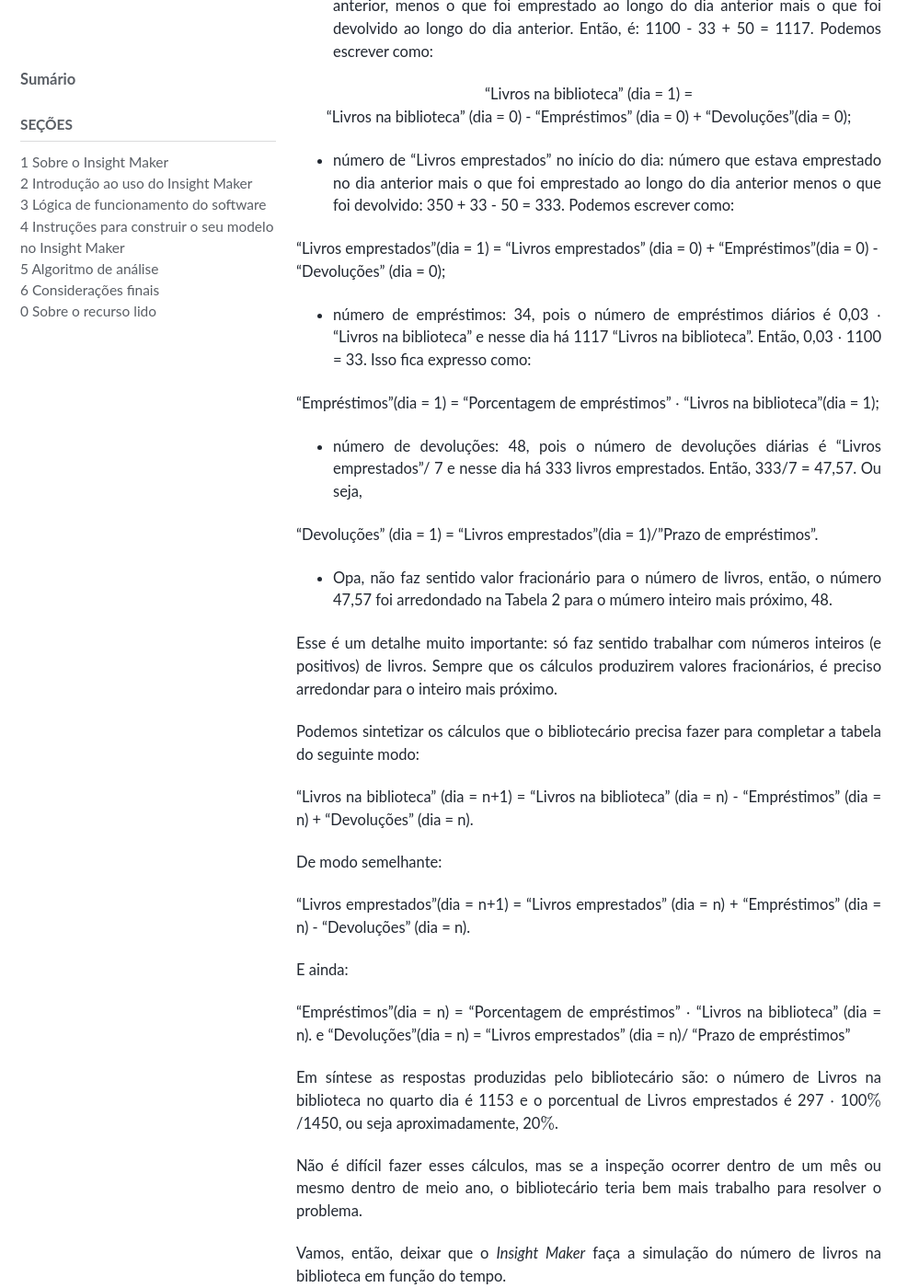
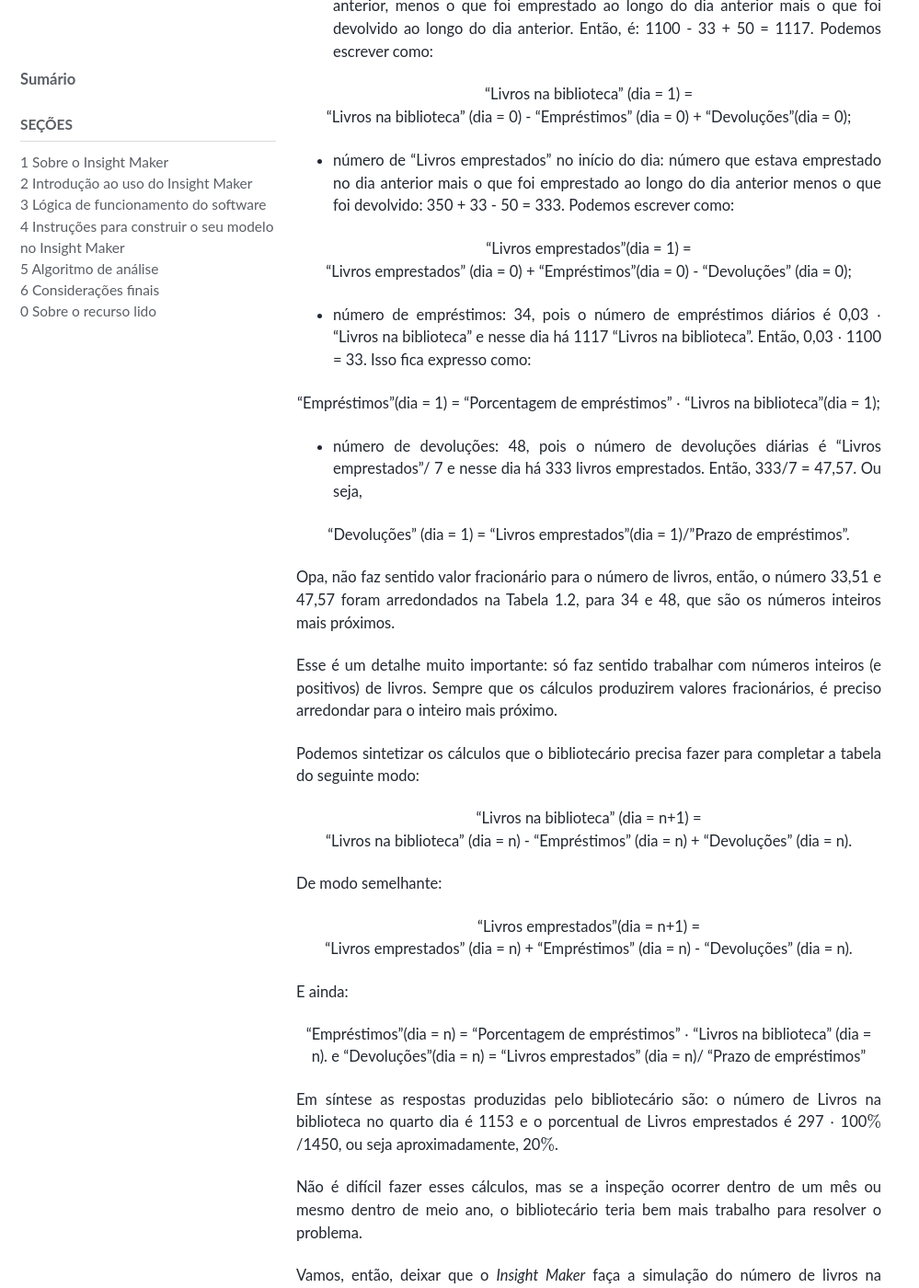
Before and after one commit to milenalauschner/MM, a Jekyll site: the page built from _pages/funcionamento.md, in a window 1280 px wide and 1400 px high, scrolled down 4397 px. Shown: the whole window at 92% size, without its empty margins (0-999 px from the left). Built offline with Jekyll 4.4.1, drawn with Linux system fonts in a browser that asks for light colours; cached includes are drawn as plain includes; nearby versions of some CDN libraries; some web fonts are replaced; formulas are drawn with MathJax 3; some of the changed text lies outside the part shown.

Commit message:
Update funcionamento.md

```diff
--- a/_pages/funcionamento.md
+++ b/_pages/funcionamento.md
@@ -37,10 +37,10 @@ Existem também componentes que podem influenciar no comportamento de um fluxo.
 Na Figura 1.2 também aparecem linhas pontilhadas que representam as ligações entre variável e fluxo. Essas ligações são denominadas _links_. Todas as variáveis do sistema são ligadas ao fluxo por meio de _links_. Os _links_ não servem estritamente para conectar variáveis aos fluxos, mas também podem indicar como um estoque influencia em outro ou como uma variável compõe outra variável. Ou seja, fazem ligações entre diferentes componentes.
 {: .text-justify}
 
-As componentes apresentadas até aqui são sintetizadas na Tabela 1.
+As componentes apresentadas até aqui são sintetizadas na Tabela 1.1.
 {: .text-justify}
 
-Tabela 1: Resumo dos componentes do diagrama _stock-flow_
+Tabela 1.1: Resumo dos componentes do diagrama _stock-flow_
 {: .text-center}
 
 |  Componente |                     Descrição                 |
@@ -124,41 +124,50 @@ Na segunda linha os estoques de livros na biblioteca e emprestados deverão ser
 * número de "Livros emprestados" no início do dia: número que estava emprestado no dia anterior mais o que foi emprestado ao longo do dia anterior menos o que foi devolvido: 350 + 33 - 50 = 333. Podemos escrever como:
 {: .text-justify}
 
-"Livros emprestados"(dia = 1) = "Livros emprestados" (dia = 0) + "Empréstimos"(dia = 0) - "Devoluções" (dia = 0);
+"Livros emprestados"(dia = 1) =<br />
+"Livros emprestados" (dia = 0) + "Empréstimos"(dia = 0) - "Devoluções" (dia = 0);
+{: .text-center}
 
 * número de empréstimos: 34, pois o número de empréstimos diários é 0,03 $$\cdot$$ "Livros na biblioteca" e nesse dia há  1117 "Livros na biblioteca". Então, 0,03 $$\cdot$$ 1100 = 33. Isso fica expresso como:
 {: .text-justify}
 
 "Empréstimos"(dia = 1) = "Porcentagem de empréstimos" $$\cdot$$ "Livros na biblioteca"(dia = 1);
+{: .text-center}
 
 * número de devoluções: 48, pois o número de devoluções diárias é "Livros emprestados"/ 7 e nesse dia há 333 livros emprestados. Então, 333/7 = 47,57.  Ou seja,
 {: .text-justify}
 
  "Devoluções" (dia = 1) = "Livros emprestados"(dia = 1)/"Prazo de empréstimos".
+{: .text-center}
 
-* Opa, não faz sentido valor fracionário para o número de livros, então, o número 47,57 foi arredondado na Tabela 2 para o múmero inteiro mais próximo, 48.
+Opa, não faz sentido valor fracionário para o número de livros, então, o número 33,51 e 47,57 foram arredondados na Tabela 1.2, para 34 e 48, que são os números inteiros mais próximos.
 {: .text-justify}
 
-Esse é um detalhe muito importante: só faz sentido trabalhar com números inteiros (e positivos) de livros. Sempre que os cálculos produzirem valores fracionários, é preciso arredondar para o inteiro mais próximo.
+Esse é um detalhe muito importante: só faz sentido trabalhar com números inteiros (e positivos)
+de livros. Sempre que os cálculos produzirem valores fracionários, é preciso arredondar para o
+inteiro mais próximo.
 {: .text-justify}
 
-Podemos sintetizar os cálculos que o bibliotecário precisa fazer para completar a tabela do seguinte modo:
+Podemos sintetizar os cálculos que o bibliotecário precisa fazer para completar a tabela do
+seguinte modo:
 {: .text-justify}
 
-"Livros na biblioteca" (dia = n+1) = "Livros na biblioteca" (dia = n) - "Empréstimos" (dia = n) + "Devoluções" (dia = n).
-{: .text-justify}
+"Livros na biblioteca" (dia = n+1) =<br />
+"Livros na biblioteca" (dia = n) - "Empréstimos" (dia = n) + "Devoluções" (dia = n).
+{: .text-center}
 
 De modo semelhante:
 
-"Livros emprestados"(dia = n+1) = "Livros emprestados" (dia = n) + "Empréstimos" (dia = n) - "Devoluções" (dia = n).
-{: .text-justify}
+"Livros emprestados"(dia = n+1) =<br />
+"Livros emprestados" (dia = n) + "Empréstimos" (dia = n) - "Devoluções" (dia = n).
+{: .text-center}
 
 E ainda:
 
 "Empréstimos"(dia = n) = "Porcentagem de empréstimos" $$\cdot$$ "Livros na biblioteca" (dia = n).
 e
 "Devoluções"(dia = n) =  "Livros emprestados" (dia = n)/ "Prazo de empréstimos"
-{: .text-justify}
+{: .text-center}
 
 Em síntese as respostas produzidas pelo bibliotecário são: o número de Livros na biblioteca no quarto dia é 1153 e o porcentual de Livros emprestados é 297 $$\cdot$$ 100$$\%$$/1450, ou seja aproximadamente, 20$$\%$$.
 {: .text-justify}
```
